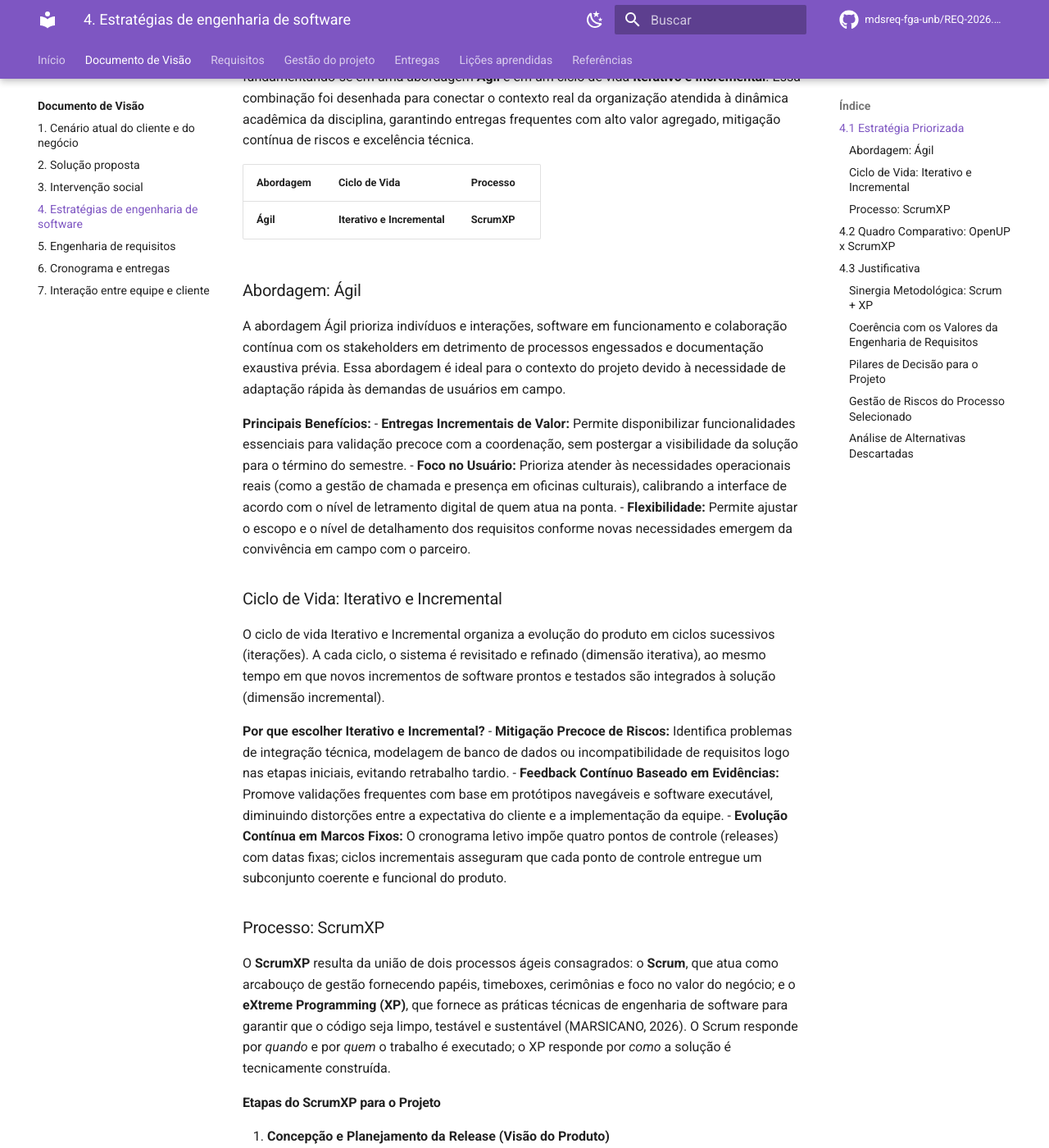
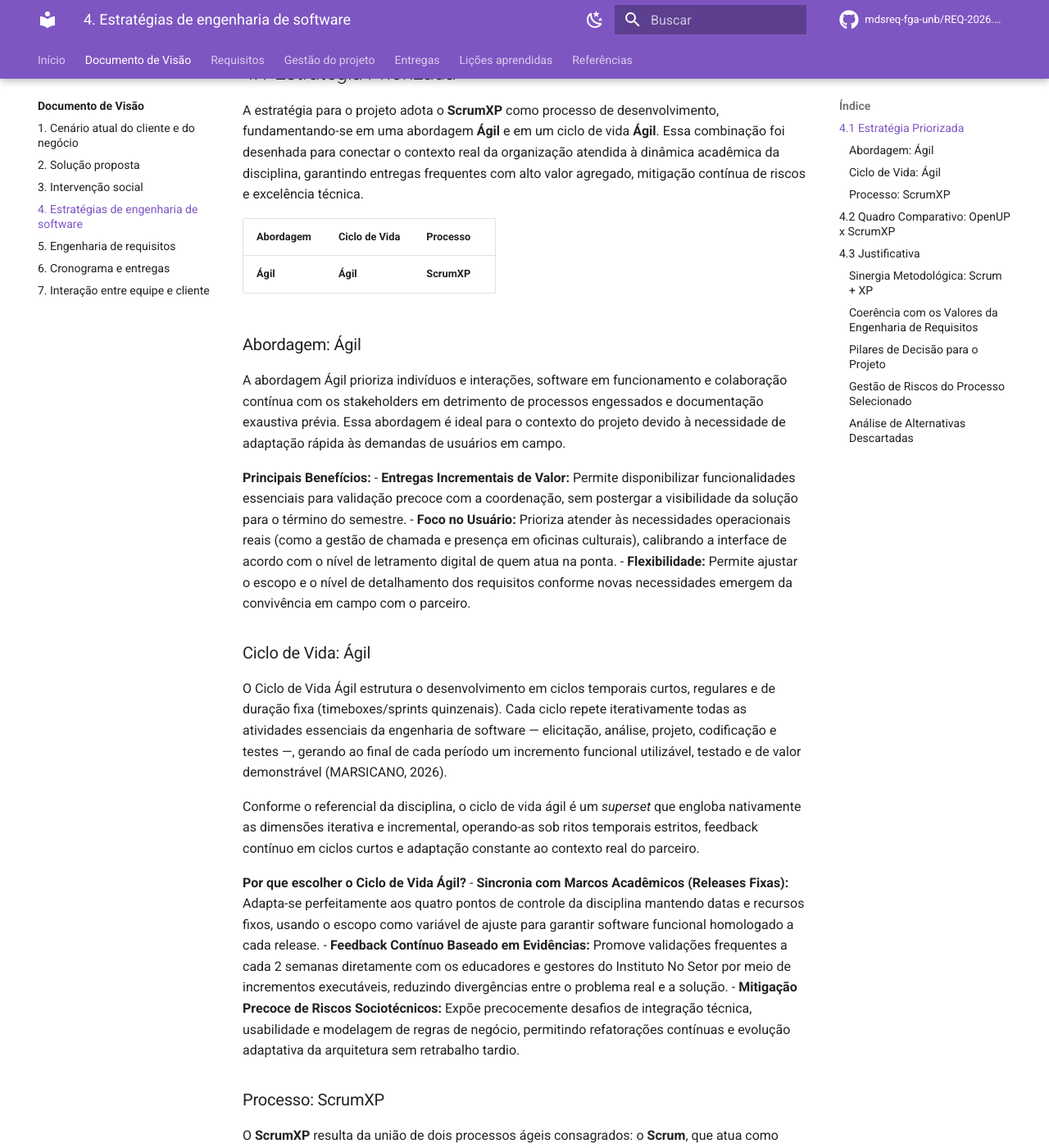
Before and after one commit to mdsreq-fga-unb/REQ-2026.2-T02-CyberSetor, an MkDocs documentation site: the page built from docs/visao/4-estrategia-esw.md, in a window 1280 px wide and 1400 px high, scrolled down 733 px. Shown: the whole window at 82% size. Built offline with MkDocs 1.6.1 and Material for MkDocs 9.7.7, drawn with Linux system fonts in a browser that asks for light colours; comment, search, counter and statistics services are not loaded; some of the changed text lies outside the part shown.

Commit message:
docs(visao): adequa ciclo de vida para agil na secao 4

```diff
--- a/docs/visao/4-estrategia-esw.md
+++ b/docs/visao/4-estrategia-esw.md
@@ -6,6 +6,7 @@
 | 05/09/2026 | 1.1 | Revisão com foco único nas seções 1.4, 1.5, 1.7, 2.1 e 2.2 | Equipe CyberSetor |
 | 06/09/2026 | 1.2 | Seções 4, 5, 6 e 7 redigidas para o site | Equipe CyberSetor |
 | 06/09/2026 | 1.3 | Refatoração e melhoria na apresentação e estrutura da seção 4 | Equipe CyberSetor |
+| 07/09/2026 | 1.4 | Adequação da classificação do Ciclo de Vida | Equipe CyberSetor |
 
 A partir do cenário diagnosticado na Seção 1 e da solução proposta na Seção 2, a equipe CyberSetor estabeleceu as decisões de estratégia de engenharia de software para o atendimento ao Instituto No Setor nas três camadas metodológicas distinguidas pelo referencial da disciplina: **abordagem**, **ciclo de vida** e **processo**.
 
@@ -13,11 +14,11 @@
 
 ## 4.1 Estratégia Priorizada
 
-A estratégia para o projeto adota o **ScrumXP** como processo de desenvolvimento, fundamentando-se em uma abordagem **Ágil** e em um ciclo de vida **Iterativo e Incremental**. Essa combinação foi desenhada para conectar o contexto real da organização atendida à dinâmica acadêmica da disciplina, garantindo entregas frequentes com alto valor agregado, mitigação contínua de riscos e excelência técnica.
+A estratégia para o projeto adota o **ScrumXP** como processo de desenvolvimento, fundamentando-se em uma abordagem **Ágil** e em um ciclo de vida **Ágil**. Essa combinação foi desenhada para conectar o contexto real da organização atendida à dinâmica acadêmica da disciplina, garantindo entregas frequentes com alto valor agregado, mitigação contínua de riscos e excelência técnica.
 
 | Abordagem | Ciclo de Vida | Processo |
 |---|---|---|
-| **Ágil** | **Iterativo e Incremental** | **ScrumXP** |
+| **Ágil** | **Ágil** | **ScrumXP** |
 
 ### Abordagem: Ágil
 A abordagem Ágil prioriza indivíduos e interações, software em funcionamento e colaboração contínua com os stakeholders em detrimento de processos engessados e documentação exaustiva prévia. Essa abordagem é ideal para o contexto do projeto devido à necessidade de adaptação rápida às demandas de usuários em campo.
@@ -27,13 +28,15 @@
 - **Foco no Usuário:** Prioriza atender às necessidades operacionais reais (como a gestão de chamada e presença em oficinas culturais), calibrando a interface de acordo com o nível de letramento digital de quem atua na ponta.
 - **Flexibilidade:** Permite ajustar o escopo e o nível de detalhamento dos requisitos conforme novas necessidades emergem da convivência em campo com o parceiro.
 
-### Ciclo de Vida: Iterativo e Incremental
-O ciclo de vida Iterativo e Incremental organiza a evolução do produto em ciclos sucessivos (iterações). A cada ciclo, o sistema é revisitado e refinado (dimensão iterativa), ao mesmo tempo em que novos incrementos de software prontos e testados são integrados à solução (dimensão incremental).
+### Ciclo de Vida: Ágil
+O Ciclo de Vida Ágil estrutura o desenvolvimento em ciclos temporais curtos, regulares e de duração fixa (timeboxes/sprints quinzenais). Cada ciclo repete iterativamente todas as atividades essenciais da engenharia de software — elicitação, análise, projeto, codificação e testes —, gerando ao final de cada período um incremento funcional utilizável, testado e de valor demonstrável (MARSICANO, 2026).
 
-**Por que escolher Iterativo e Incremental?**
-- **Mitigação Precoce de Riscos:** Identifica problemas de integração técnica, modelagem de banco de dados ou incompatibilidade de requisitos logo nas etapas iniciais, evitando retrabalho tardio.
-- **Feedback Contínuo Baseado em Evidências:** Promove validações frequentes com base em protótipos navegáveis e software executável, diminuindo distorções entre a expectativa do cliente e a implementação da equipe.
-- **Evolução Contínua em Marcos Fixos:** O cronograma letivo impõe quatro pontos de controle (releases) com datas fixas; ciclos incrementais asseguram que cada ponto de controle entregue um subconjunto coerente e funcional do produto.
+Conforme o referencial da disciplina, o ciclo de vida ágil é um *superset* que engloba nativamente as dimensões iterativa e incremental, operando-as sob ritos temporais estritos, feedback contínuo em ciclos curtos e adaptação constante ao contexto real do parceiro.
+
+**Por que escolher o Ciclo de Vida Ágil?**
+- **Sincronia com Marcos Acadêmicos (Releases Fixas):** Adapta-se perfeitamente aos quatro pontos de controle da disciplina mantendo datas e recursos fixos, usando o escopo como variável de ajuste para garantir software funcional homologado a cada release.
+- **Feedback Contínuo Baseado em Evidências:** Promove validações frequentes a cada 2 semanas diretamente com os educadores e gestores do Instituto No Setor por meio de incrementos executáveis, reduzindo divergências entre o problema real e a solução.
+- **Mitigação Precoce de Riscos Sociotécnicos:** Expõe precocemente desafios de integração técnica, usabilidade e modelagem de regras de negócio, permitindo refatorações contínuas e evolução adaptativa da arquitetura sem retrabalho tardio.
 
 ### Processo: ScrumXP
 O **ScrumXP** resulta da união de dois processos ágeis consagrados: o **Scrum**, que atua como arcabouço de gestão fornecendo papéis, timeboxes, cerimônias e foco no valor do negócio; e o **eXtreme Programming (XP)**, que fornece as práticas técnicas de engenharia de software para garantir que o código seja limpo, testável e sustentável (MARSICANO, 2026). O Scrum responde por *quando* e por *quem* o trabalho é executado; o XP responde por *como* a solução é tecnicamente construída.
@@ -116,7 +119,7 @@
 2. **Nivelamento Técnico via Práticas de Engenharia:**
    - O diagnóstico da equipe revelou assimetria de conhecimento técnico em relação à pilha de desenvolvimento. Práticas como programação em pares (*Pair Programming*), integração contínua (*CI*) e propriedade coletiva do código transformam a construção do software em um processo contínuo de nivelamento e garantia de qualidade.
 3. **Requisitos Emergentes e Validação Precoce:**
-   - O domínio de prestação de contas, gestão de oficinas e controle de presenças possui regras específicas que são refinadas ao longo do contato com os educadores. O processo iterativo permite adaptar os requisitos sem sobrecusto de renegociação documental.
+   - O domínio de prestação de contas, gestão de oficinas e controle de presenças possui regras específicas que são refinadas ao longo do contato com os educadores. O ciclo de vida ágil permite adaptar os requisitos sem sobrecusto de renegociação documental.
 4. **Foco no Núcleo de Maior Impacto Social:**
    - O parceiro necessita prioritariamente resolver a fragilidade no registro de frequência e consolidação de indicadores para editais. O Product Backlog priorizado por valor garante que o MVP (núcleo da solução) seja implementado e homologado antes de funcionalidades acessórias.
 
```
